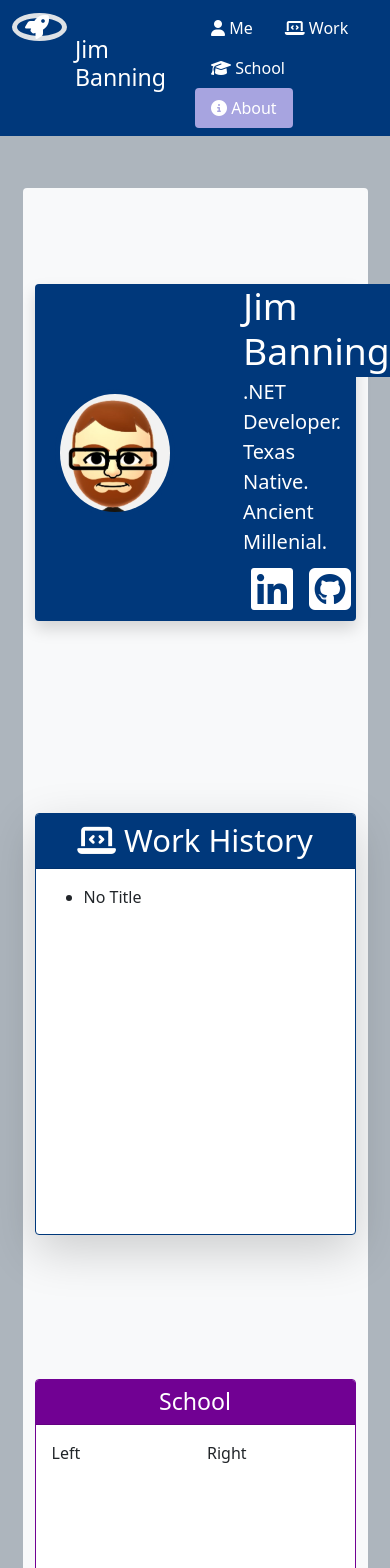
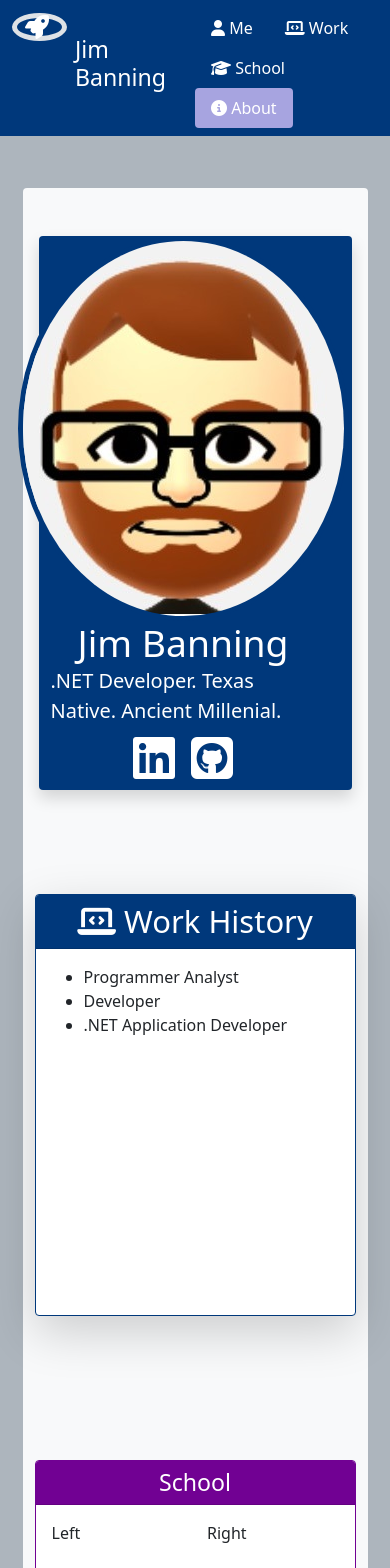
Before and after one commit to jbanning1981/PersonalPage, an Angular app in the folder personal-page/: page / in a window 390 px wide. Shown: the top 1568 px of the page. Built offline with nearby package versions, Linux system fonts and the light colour scheme.

Commit message:
-- adjust header layout breakpoints -- add job service for API call -- add job history data

```diff
--- a/personal-page/src/app/app.module.ts
+++ b/personal-page/src/app/app.module.ts
@@ -1,12 +1,15 @@
 import { NgModule } from '@angular/core';
 import { BrowserModule } from '@angular/platform-browser';
 import { FontAwesomeModule } from '@fortawesome/angular-fontawesome';
+import { HttpClientModule } from '@angular/common/http';
 
 
 import { AppComponent } from './app.component';
 
 import { NavbarComponent } from './navbar/navbar.component';
 import { PageContentComponent } from './page-content/page-content.component';
+import { JobService } from './page-content/services/job-data.service';
+
 import { AppRoutingModule } from './app-routing.module';
 
 
@@ -19,7 +22,8 @@ import { AppRoutingModule } from './app-routing.module';
   imports: [
     BrowserModule,
     FontAwesomeModule,
-    AppRoutingModule
+    AppRoutingModule,
+    HttpClientModule
   ],
   providers: [],
   bootstrap: [AppComponent]
--- a/personal-page/src/app/page-content/page-content.component.html
+++ b/personal-page/src/app/page-content/page-content.component.html
@@ -1,45 +1,37 @@
 <div id="content" class="container-fluid align-items-stretch p-0 w-100">
   <div class="row d-flex justify-content-center">
     <div class="bg-light col-10 mt-5 rounded justify-content-center">
-      <div id="me-section" class="py-5 row">
-        <div class="col-12 py-5">
-          <div class="d-flex bg-blue text-white rounded shadow">
-            <div class="col-6">
-              <div class=" d-flex h-100 justify-content-end align-items-center">
-                <div class="d-flex justify-content-center">
-                  <img src="../../assets/Portrait.jpg" class="h-75 w-75 rounded-circle border border-blue border-5 " />
+      <div id="me-section" class="row my-5 mx-1 bg-blue text-white rounded shadow">
+        <div class="row">
+          <div class="col-12 col-lg-6">
+            <div class="d-flex justify-content-center justify-content-xl-end">
+              <img src="../../assets/Portrait.jpg" class="d-flex rounded-circle border border-blue border-5 " />
             </div>
           </div>
+          <div class="col-12 col-lg-6 d-flex">
+            <div class="d-flex flex-wrap justify-content-center align-self-center">
+              <div class="col-12 d-flex justify-content-xl-start justify-content-center align-self-center">
+                <div class="display-3 bg-blue text-white">Jim Banning</div>
               </div>
-            <div class="col-6">
-              <div class="d-flex flex-column justify-content-center align-items-center h-100 px-5">
-
-                <div class="d-flex w-100">
-                  <div class="display-3 bg-blue text-white pb-1">Jim Banning</div>
-                </div>
-                <div class="d-flex w-100">
+              <div class="col-12 d-flex justify-content-xl-start justify-content-center align-self-center">
                 <div class="lead">.NET Developer. Texas Native. Ancient Millenial.</div>
               </div>
-                <div class="d-flex w-100 justify-content-start">
-                  <div class="d-flex">
-                    <a class="text-white p-2" href="https://www.linkedin.com/in/jimbanning">
+              <div class="col-12 d-flex justify-content-xl-start justify-content-center align-self-center">
+                <a class="text-white p-2" href="https://www.linkedin.com/in/jimbanning" target="_blank">
                   <i class="fab fa-linkedin fa-3x"></i>
                 </a>
-                  </div>
-                  <div class="d-flex">
-                    <a class="text-white p-2" href="https://github.com/jbanning1981">
+                <a class="text-white p-2" href="https://github.com/jbanning1981" target="_blank">
                   <i class="fab fa-github-square fa-3x"></i>
                 </a>
               </div>
             </div>
-              </div>
-            </div>
+
           </div>
         </div>
       </div>
       <div id="work-section" class="py-5 row">
         <div class="col-12">
-          <div class="card border-blue mt-5 shadow-lg">
+          <div class="card border-blue mt-2 shadow-lg">
             <div class="card-header text-center bg-blue text-white h3">
               <div class="display-5">
                 <i class="fas fa-laptop-code"></i> Work History
--- a/personal-page/src/app/page-content/page-content.component.ts
+++ b/personal-page/src/app/page-content/page-content.component.ts
@@ -1,4 +1,5 @@
 import { Component, OnInit } from '@angular/core';
+import { JobService } from './services/job-data.service';
 import { IEmploymentRecord, EmploymentRecord } from './models/EmploymentRecord';
 
 @Component({
@@ -10,9 +11,7 @@ export class PageContentComponent implements OnInit {
 
   public JobHistory: IEmploymentRecord[] = new Array(0);
 
-  constructor() {
-
-  }
+  constructor(private jobService: JobService) { }
 
   ngOnInit(): void {
     console.log('Page Content Loaded');
@@ -22,7 +21,11 @@ export class PageContentComponent implements OnInit {
 
   LoadJobHistory(): void {
     console.log('Load job history using API call');
-    this.DisplayJobHistory();
+    this.jobService.getJobHistory()
+      .subscribe(data => {
+        this.JobHistory = data;
+        console.log(data);
+      });
   }
 
   DisplayJobHistory(): void {
--- /dev/null
+++ b/personal-page/src/app/page-content/services/job-data.service.ts
@@ -0,0 +1,18 @@
+import { Component, Injectable, OnInit } from '@angular/core';
+import { HttpClient } from '@angular/common/http';
+import { Observable, throwError } from 'rxjs';
+import { catchError, retry } from 'rxjs/operators';
+import { IEmploymentRecord } from '../models/EmploymentRecord';
+
+@Injectable({
+  providedIn: 'root',
+})
+export class JobService {
+
+  constructor(private http: HttpClient) { }
+
+  getJobHistory(): Observable<IEmploymentRecord[]> {
+    return this.http.get<IEmploymentRecord[]>('assets/jobhistory.json');
+  }
+
+}
--- /dev/null
+++ b/personal-page/src/assets/jobhistory.json
@@ -0,0 +1,23 @@
+[
+  {
+    "company": "Schneider Electric",
+    "title": "Programmer Analyst",
+    "startDate": "2012-11-19",
+    "endDate": "2014-01-22",
+    "accomplishments": [ "TODO" ]
+  },
+  {
+    "company": "iPeople",
+    "title": "Developer",
+    "startDate": "2014-01-27",
+    "endDate": "2015-03-13",
+    "accomplishments": [ "TODO" ]
+  },
+  {
+    "company": "Inmar",
+    "title": ".NET Application Developer",
+    "startDate": "2015-03-17",
+    "endDate": "",
+    "accomplishments": [ "TODO" ]
+  }
+]
```
Also changed, not shown: personal-page/src/assets/Portrait.jpg. Lines whose indentation alone changed are shown as unchanged.
